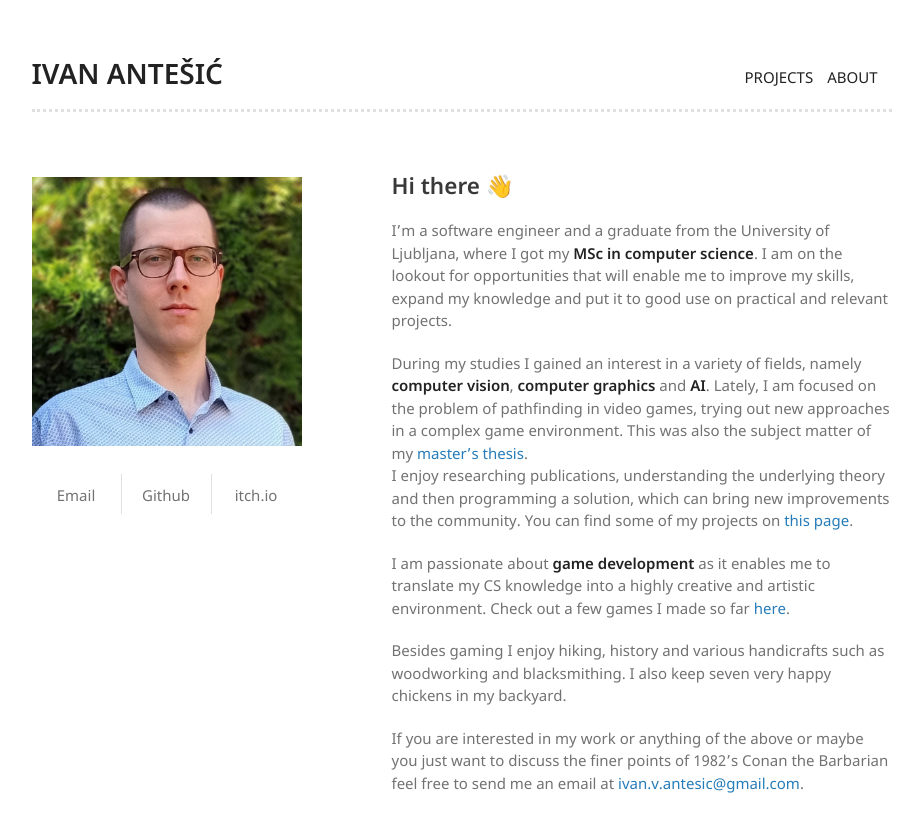
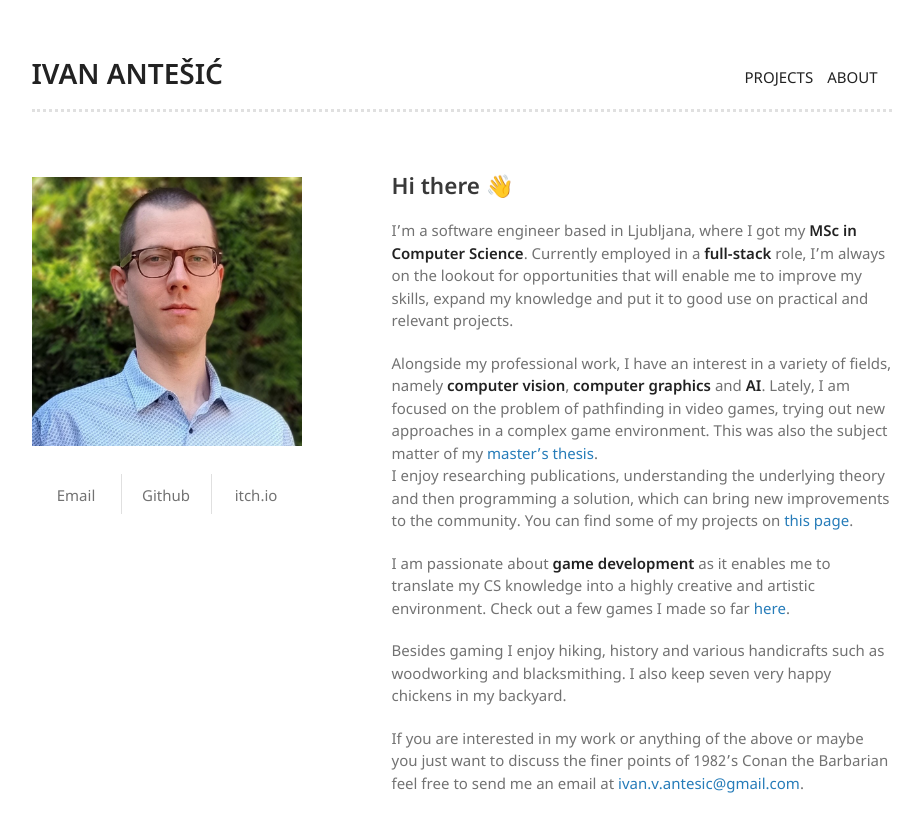
Before and after one commit to ia6382/ia6382.github.io, a Jekyll site: the page built from index.md, in a window 1280 px wide. Shown: the top 832 px of the page, without its empty margins (171-1094 px from the left). Built offline with Jekyll 4.4.1, drawn with Linux system fonts in a browser that asks for light colours; the repository's description, which GitHub fills in, is left out.

Commit message:
Update index.md

```diff
--- a/index.md
+++ b/index.md
@@ -5,10 +5,9 @@ layout: default
 <br>
 ## Hi there 👋
 
-I'm a software engineer and a graduate from the University of Ljubljana, where I got my **MSc in computer science**.
-I am on the lookout for opportunities that will enable me to improve my skills, expand my knowledge and put it to good use on practical and relevant projects.
+I'm a software engineer based in Ljubljana, where I got my **MSc in Computer Science**. Currently employed in a **full-stack** role, I’m always on the lookout for opportunities that will enable me to improve my skills, expand my knowledge and put it to good use on practical and relevant projects.
 
-During my studies I gained an interest in a variety of fields, namely **computer vision**, **computer graphics** and **AI**. Lately, I am focused on the problem of pathfinding in video games, trying out new approaches in a complex game environment. This was also the subject matter of my [master's thesis](https://github.com/ia6382/OpenRA#about).\
+Alongside my professional work, I have an interest in a variety of fields, namely **computer vision**, **computer graphics** and **AI**. Lately, I am focused on the problem of pathfinding in video games, trying out new approaches in a complex game environment. This was also the subject matter of my [master's thesis](https://github.com/ia6382/OpenRA#about).\
 I enjoy researching publications, understanding the underlying theory and then programming a solution, which can bring new improvements to the community.
 You can find some of my projects on [this page](./projects.html).
 
```
